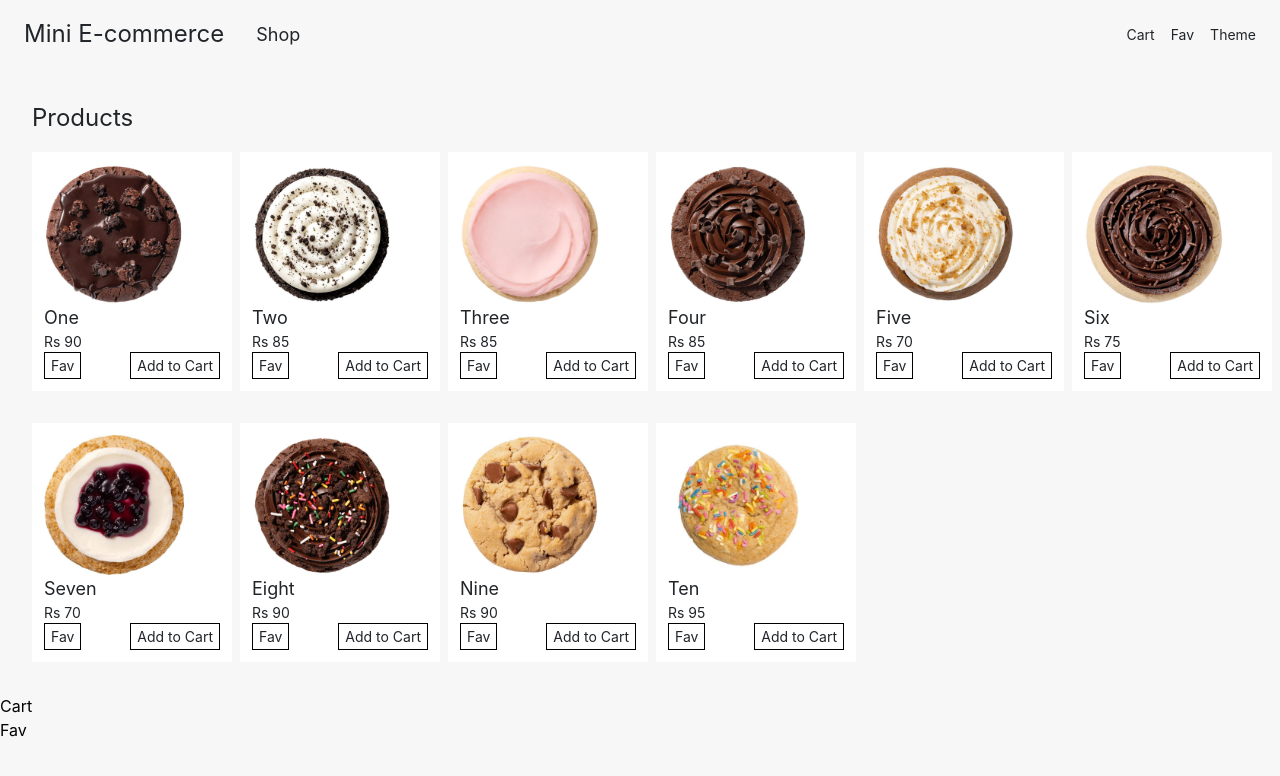
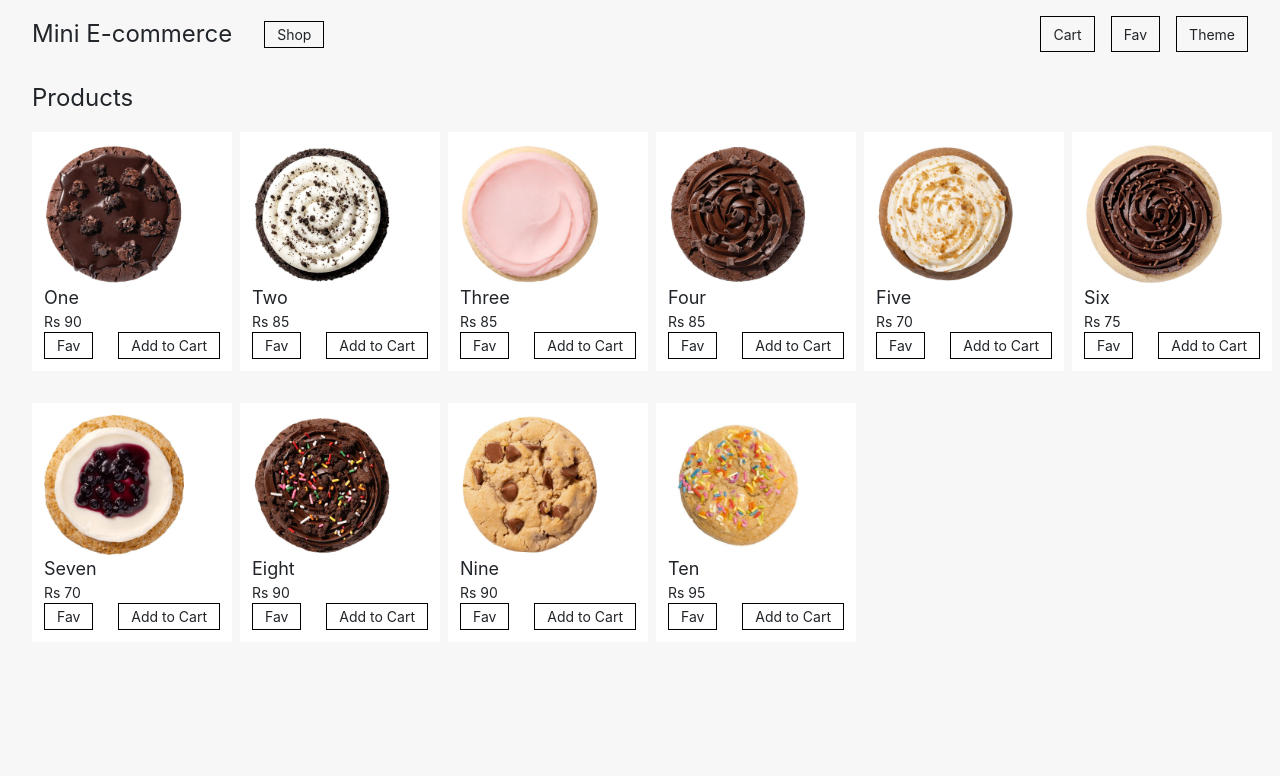
Before and after one commit to NitikaMaharjan/mini-ecommerce, a React (Vite) app: page / in a window 1280 px wide. Shown: the top 776 px of the page. Built offline with nearby package versions, Linux system fonts and the light colour scheme.

Commit message:
change content from user choice

```diff
--- a/src/App.css
+++ b/src/App.css
@@ -1,5 +1,5 @@
 .content {
-    padding: 32px;
+    padding: 12px 32px;
 }
 
 .product-item {
@@ -8,11 +8,6 @@
     width: 200px;
 }
 
-.button {
-    padding: 2px 6px;
-    border: 1px solid black;
-}
-
 .button:hover {
     color: white;
     background-color: black;
--- a/src/App.jsx
+++ b/src/App.jsx
@@ -1,16 +1,27 @@
 import "./App.css";
+import { useSelector } from "react-redux";
 import Navbar from "./components/Navbar";
 import Products from "./components/Products";
 import Cart from "./components/Cart";
 import Fav from "./components/Fav";
 
 export default function App() {
+  const contentChoice = useSelector(state => state.content.contentChoice);
   return (
     <>
       <Navbar/>
-      <Products/>
-      <Cart/>
-      <Fav/>
+      {
+        contentChoice==="shop" &&
+        <Products/>
+      }
+      {
+        contentChoice==="cart" &&
+        <Cart/>
+      }
+      {
+        contentChoice==="fav" &&
+        <Fav/>
+      }
     </>
   )
 }
--- a/src/components/Cart.jsx
+++ b/src/components/Cart.jsx
@@ -1,5 +1,5 @@
 export default function Cart() {
   return (
-    <div>Cart</div>
+    <div className="content">Cart</div>
   )
 }
--- a/src/components/Fav.jsx
+++ b/src/components/Fav.jsx
@@ -1,5 +1,5 @@
 export default function Fav() {
   return (
-    <div>Fav</div>
+    <div className="content">Fav</div>
   )
 }
--- a/src/components/Navbar.jsx
+++ b/src/components/Navbar.jsx
@@ -1,13 +1,17 @@
+import { useDispatch } from "react-redux";
+import { changeContent } from "../redux/content/contentSlice";
+
 export default function Navbar() {
+    const dispatch = useDispatch();
     return (
-        <div className="flex justify-between pt-4 pr-6 pb-4 pl-6">
+        <div className="flex justify-between pt-4 pr-8 pb-4 pl-8">
             <div className="flex items-center gap-8">
                 <h1>Mini E-commerce</h1>
-                <h3>Shop</h3>
+                <button onClick={()=>{dispatch(changeContent("shop"))}}>Shop</button>
             </div>
             <div className="flex gap-4">
-                <button>Cart</button>
-                <button>Fav</button>
+                <button onClick={()=>{dispatch(changeContent("cart"))}}>Cart</button>
+                <button onClick={()=>{dispatch(changeContent("fav"))}}>Fav</button>
                 <button>Theme</button>
             </div>
         </div>
--- a/src/index.css
+++ b/src/index.css
@@ -31,5 +31,7 @@ p {
 button {
     font-size: 14px;
     color: var(--ternary-text-color);
+    padding: 2px 12px;
+    border: 1px solid black;
     cursor: pointer;
 }
--- /dev/null
+++ b/src/redux/content/ContentSlice.js
@@ -0,0 +1,20 @@
+import { createSlice } from "@reduxjs/toolkit";
+
+export const contentSlice = createSlice({
+
+  name: "content",
+
+  initialState: {
+    contentChoice: "shop"
+  },
+
+  reducers: {
+    changeContent: (state, action) => {
+      state.contentChoice = action.payload;
+    }
+  }
+})
+
+export const { changeContent } = contentSlice.actions
+
+export default contentSlice.reducer
--- a/src/redux/store.js
+++ b/src/redux/store.js
@@ -1,8 +1,10 @@
 import { configureStore } from "@reduxjs/toolkit";
 import productsSlice from "./products/productsSlice.js";
+import contentSlice from "./content/contentSlice.js";
 
 export default configureStore({
   reducer: {
-    products: productsSlice
+    products: productsSlice,
+    content: contentSlice
   }
 })
```
